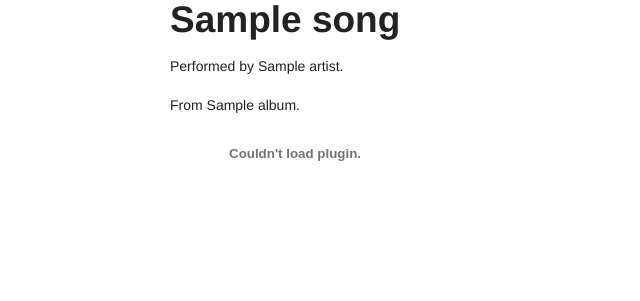
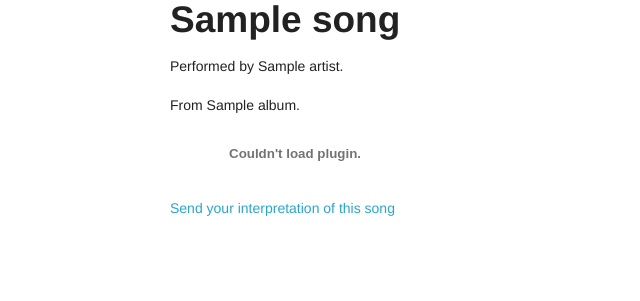
Before and after one commit to romulojales/to-be-musician, a Django app: a page that uses to_be_a_musician/songs/templates/songs/song_detail.html in a window 1280 px wide. Shown: the part 184-485 px from the top of the page, without its empty margins (0-640 px from the left). Run offline with Django 3.2, Linux system fonts and the light colour scheme; tables that the repository leaves empty hold one stand-in row (values such as "Sample post").

Commit message:
Created interpretation add view

```diff
--- a/to_be_a_musician/songs/admin.py
+++ b/to_be_a_musician/songs/admin.py
@@ -10,6 +10,10 @@ class SongAdmin(admin.ModelAdmin):
     list_display = ('name', 'artist', 'album', )
 
 
+class InterpretationAdmin(admin.ModelAdmin):
+    list_display = ('user', 'song', 'created_at', 'last_update', )
+
+
 admin.site.register(Artist, SongsBaseAdmin)
 admin.site.register(Album, SongsBaseAdmin)
 admin.site.register(Song, SongAdmin)
--- a/to_be_a_musician/songs/models.py
+++ b/to_be_a_musician/songs/models.py
@@ -57,7 +57,7 @@ class Interpretation(models.Model):
     soundcloud_url = models.URLField(_('Soundcloud URL'), blank=True, null=True)
 
     def __unicode__(self):
-        return u"{0}'s interpretation of {1} ({2})".format(self.user.first_name,
+        return u"{0}'s interpretation of {1} ({2})".format(self.user.username,
                                                            self.song.name,
                                                            self.song.artist.name)
 
--- a/to_be_a_musician/songs/templates/songs/song_detail.html
+++ b/to_be_a_musician/songs/templates/songs/song_detail.html
@@ -23,5 +23,9 @@
         <p>{% blocktrans with artist=object.artist.name %}Performed by {{ artist }}.{% endblocktrans %}</p>
         <p>{% blocktrans with album=object.album.name %}From {{ album }}.{% endblocktrans %}</p>
         <p>{{object.api_id|flash_player}}</p>
+
+        <p><a
+            href="{% url 'songs_interpretation_add' artist_slug=object.artist.slug song_slug=object.slug %}">{% trans "Send your interpretation of this song" %}</a>
+        </p>
     </div>
 {% endblock %}
--- a/to_be_a_musician/songs/views.py
+++ b/to_be_a_musician/songs/views.py
@@ -1,5 +1,7 @@
+from django.http import HttpResponseRedirect
 from django.shortcuts import get_object_or_404
 from django.views.generic import CreateView, DetailView
+from songs.forms import InterpretationForm
 from songs.models import Interpretation, Song
 
 
@@ -24,14 +26,22 @@ class SongView(DetailView):
 
 class InterpretationCreateView(CreateView):
     model = Interpretation
+    form_class = InterpretationForm
 
     def get_context_data(self, *args, **kwargs):
+        context = super(InterpretationCreateView, self).get_context_data(**kwargs)
+        context['song'] = self.get_song_object()
+
+        return context
+
+    def form_valid(self, form):
+        song = self.get_song_object()
+        self.object = form.save(user=self.request.user, song=song)
+        return HttpResponseRedirect(song.get_absolute_url())
+
+    def get_song_object(self):
         artist_slug = self.kwargs['artist_slug']
         song_slug = self.kwargs['song_slug']
         song = get_object_or_404(Song, slug=song_slug,
                                  artist__slug=artist_slug)
-
-        context = super(InterpretationCreateView, self).get_context_data(**kwargs)
-        context['song'] = song
-
-        return context
+        return song
```
Also changed, not shown: to_be_a_musician/songs/templates/songs/interpretation_form.html (+13 -1 lines), to_be_a_musician/songs/tests/test_models.py (+3 -3 lines), to_be_a_musician/songs/tests/test_views.py (+30 -0 lines).
